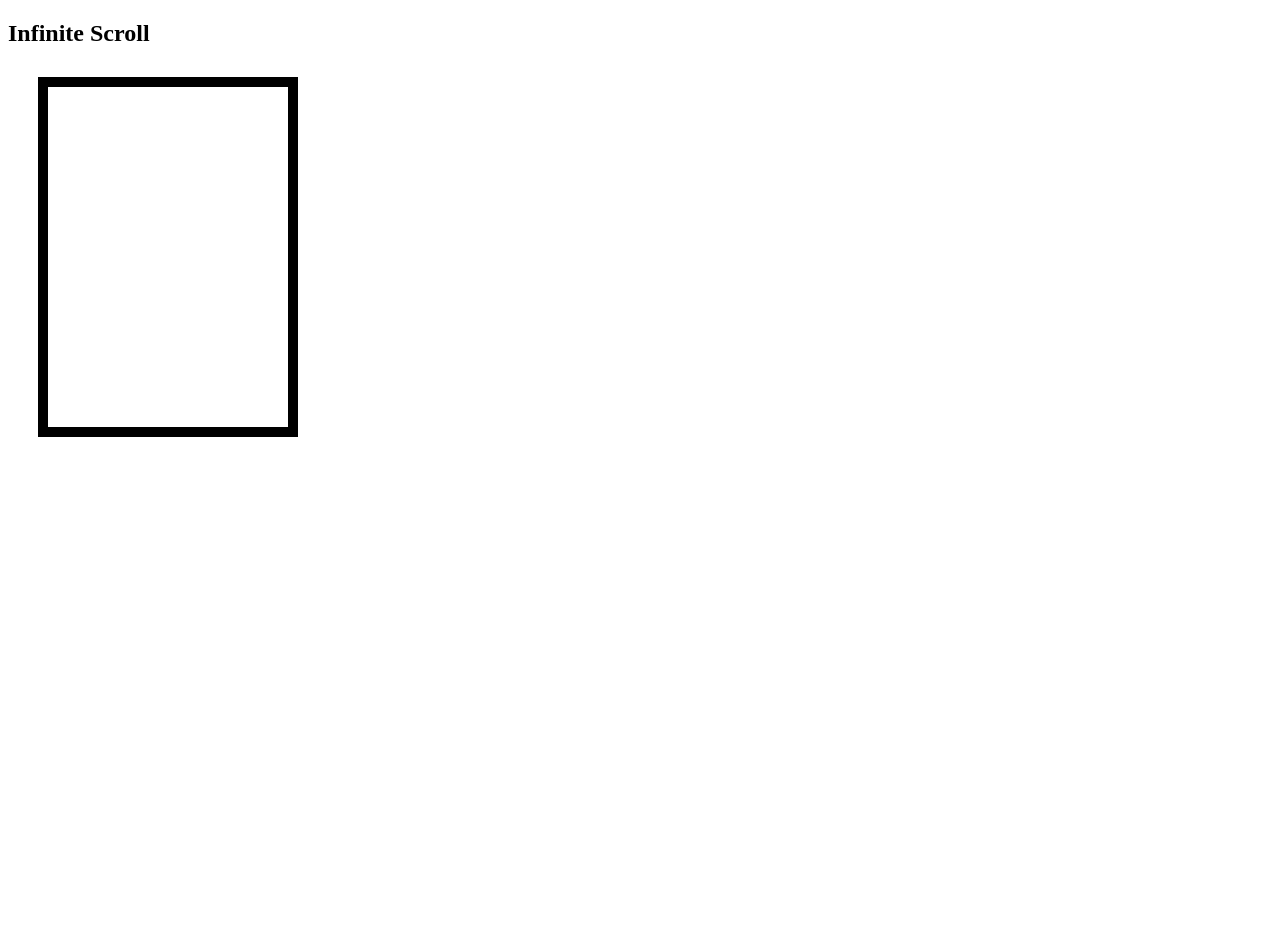
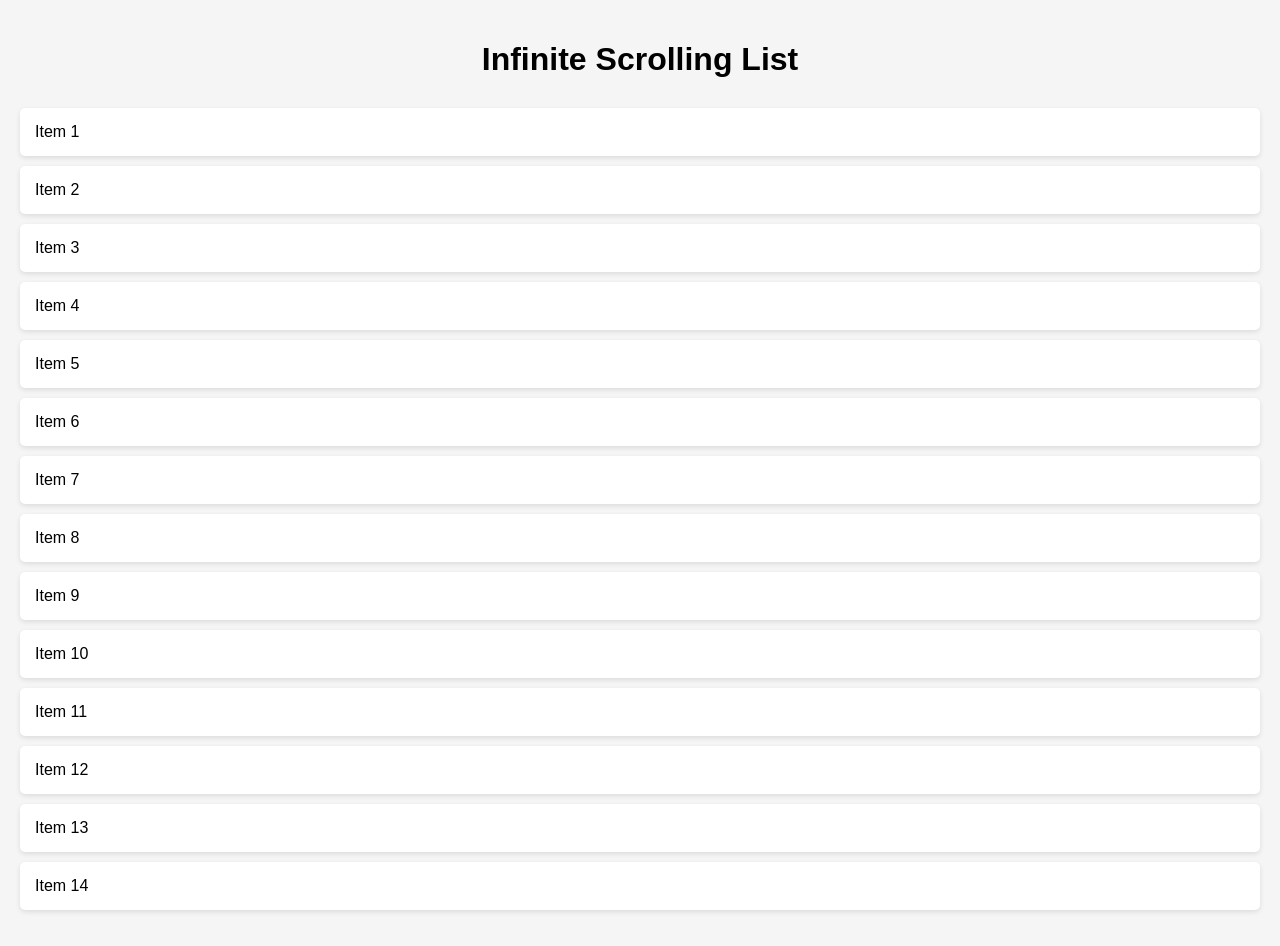
Before and after one commit to acciojob/infinite-scroll-Syamson07, a website: page main.html in a window 1280 px wide. Before the commit the page ends 800 px from the top, so only its background shows below. Drawn offline with Linux system fonts and the light colour scheme.

Commit message:
created a submission

```diff
--- a/main.html
+++ b/main.html
@@ -1,18 +1,18 @@
 <!DOCTYPE html>
 <html lang="en">
-  <head>
-    <meta charset="UTF-8" />
-    <meta http-equiv="X-UA-Compatible" content="IE=edge" />
-    <meta name="viewport" content="width=device-width, initial-scale=1.0" />
-    <link rel="stylesheet" href="./styles.css" type="text/css" />
+<head>
+  <meta charset="UTF-8">
+  <meta name="viewport" content="width=device-width, initial-scale=1">
+  <title>Infinite Scrolling List</title>
+  <link rel="stylesheet" href="styles.css">
+</head>
+<body>
 
-    <title>Document</title>
-  </head>
-  <body>
-    <h2>Infinite Scroll</h2>
-    <main>
-      <ol id="infi-list"></ol>
-    </main>
-    <script src="./script.js"></script>
-  </body>
+  <h1>Infinite Scrolling List</h1>
+  <ul id="list">
+    <!-- JavaScript will insert list items here -->
+  </ul>
+
+  <script src="script.js"></script>
+</body>
 </html>
--- a/script.js
+++ b/script.js
@@ -1 +1,23 @@
 //your code here!
+// Select the container where the list items are
+const list = document.getElementById('list');
+
+// Function to add list items
+function addListItems(count) {
+    for (let i = 0; i < count; i++) {
+        const li = document.createElement('li');
+        li.textContent = `Item ${list.children.length + 1}`;
+        list.appendChild(li);
+    }
+}
+
+// Add 10 items initially
+addListItems(10);
+
+// Listen for scroll event
+window.addEventListener('scroll', () => {
+    // Check if user reached bottom of the page
+    if (window.innerHeight + window.scrollY >= document.body.offsetHeight) {
+        addListItems(2); // Add 2 more items
+    }
+});
--- a/styles.css
+++ b/styles.css
@@ -1,16 +1,24 @@
-#infi-list {
-  width: 200px;
-  height: 300px;
-  overflow: auto;
+body {
+  font-family: Arial, sans-serif;
+  padding: 20px;
+  margin: 0;
+  background-color: #f5f5f5;
+}
 
-  margin: 30px;
-  padding: 20px;
-  border: 10px solid black;
+h1 {
+  text-align: center;
+  margin-bottom: 30px;
 }
-li {
-  padding: 10px;
-  list-style-type: none;
+
+#list {
+  list-style: none;
+  padding: 0;
 }
-li:hover {
-  background: #ccc;
+
+#list li {
+  background-color: white;
+  margin: 10px 0;
+  padding: 15px;
+  border-radius: 5px;
+  box-shadow: 0 2px 5px rgba(0,0,0,0.1);
 }
```
